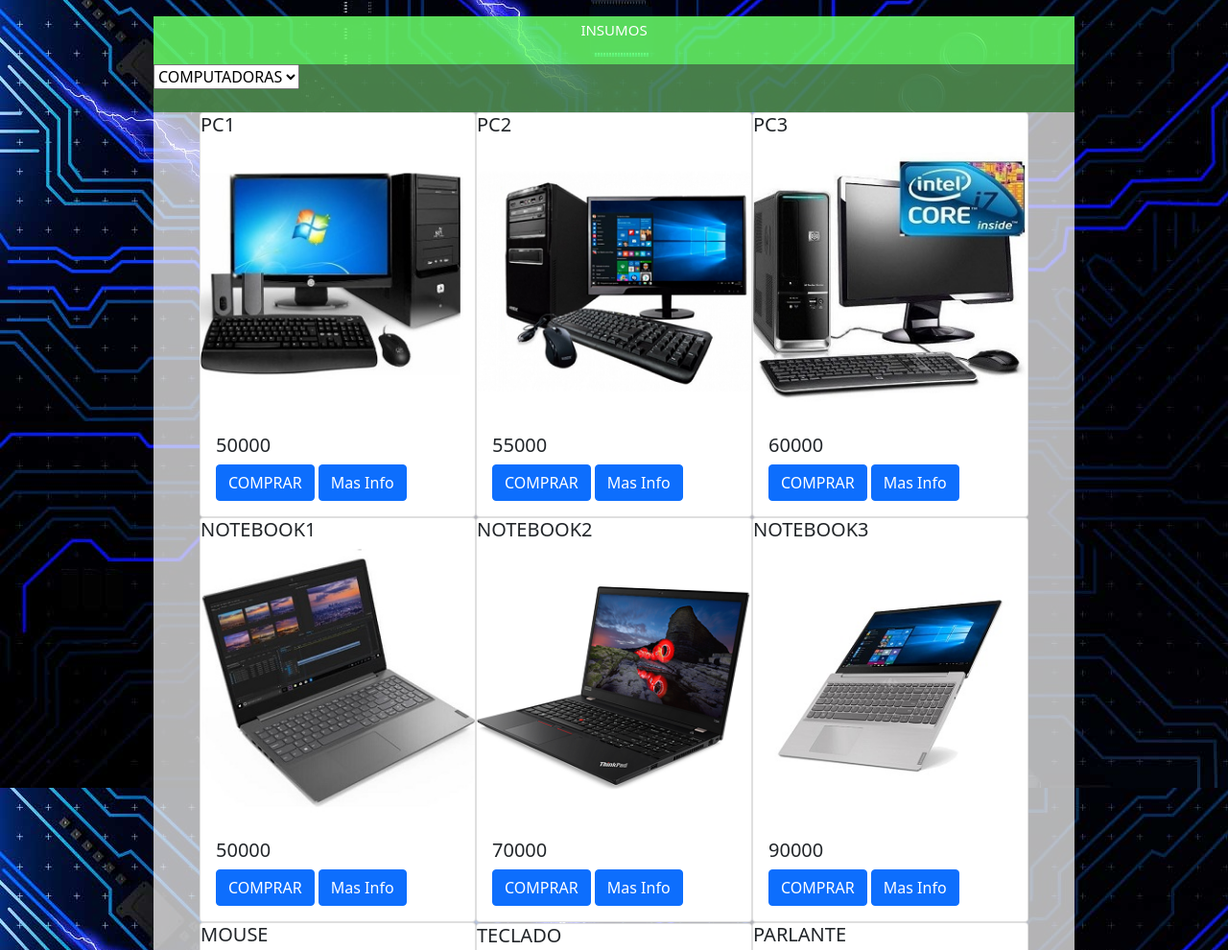
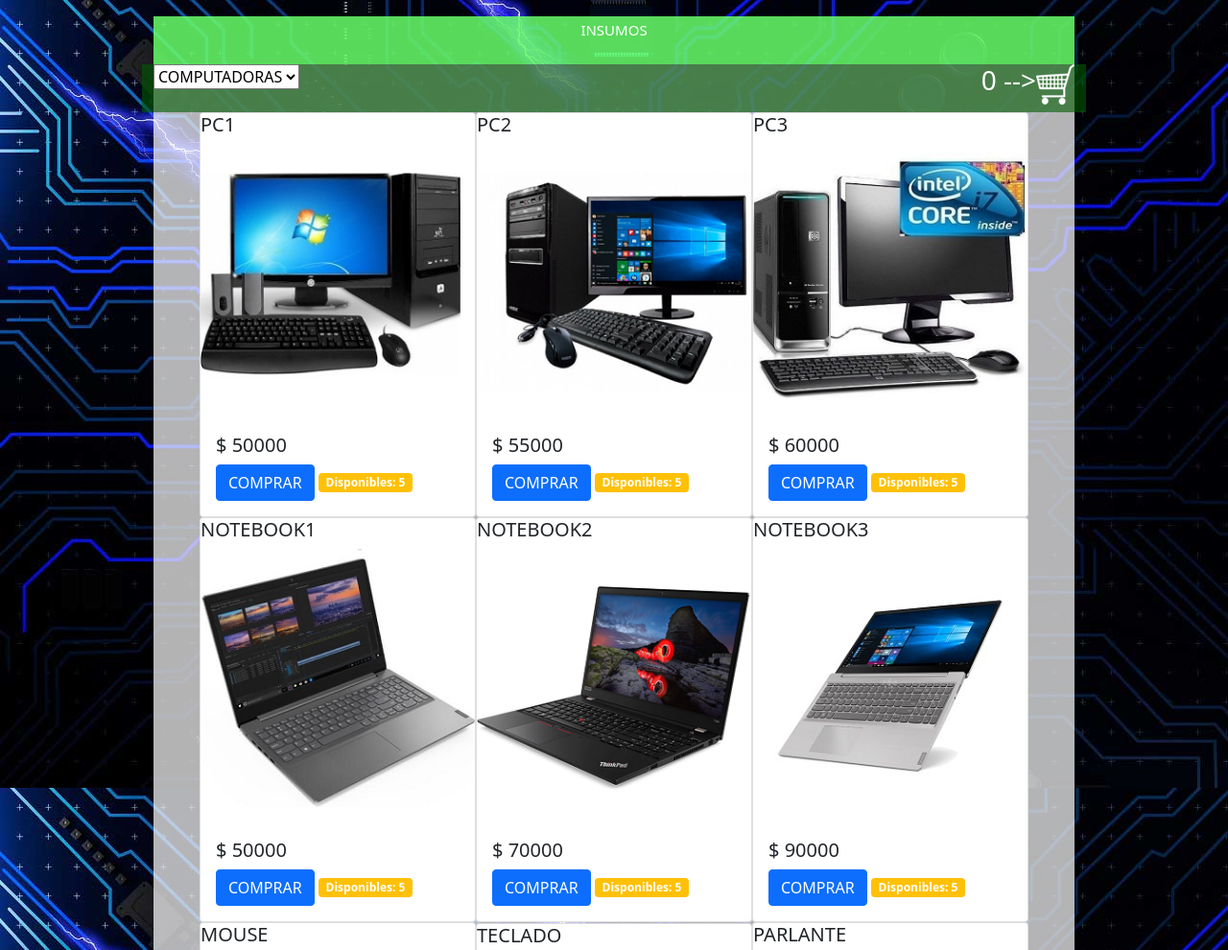
Before and after one commit to NicolasLeonardelli2021/Proyecto-Final-Javascript-, a plain HTML site: page index.html in a window 1280 px wide. Shown: the part 1813-2803 px from the top of the page at 96% size. Drawn offline with nearby package versions, Linux system fonts and the light colour scheme.

Commit message:
contador de productos comprados

```diff
--- a/data/productos.json
+++ b/data/productos.json
@@ -1,26 +1,26 @@
-[{"id":1,"nombre":"PC1","precio":50000,"categoria":"COMPUTADORAS","cantidad":1,"imagen":"Imagenes/pc1.jpg"},
-    {"id":2,"nombre":"PC2","precio":55000,"categoria":"COMPUTADORAS","cantidad":1,"imagen":"Imagenes/pc2.jpg"},
-    {"id":3,"nombre":"PC3","precio":60000,"categoria":"COMPUTADORAS","cantidad":1,"imagen":"Imagenes/pc3.jpg"},
-    {"id":4,"nombre":"NOTEBOOK1","precio":50000,"categoria":"COMPUTADORAS","cantidad":1,"imagen":"Imagenes/pc4.jpg"},
-    {"id":5,"nombre":"NOTEBOOK2","precio":70000,"categoria":"COMPUTADORAS","cantidad":1,"imagen":"Imagenes/pc5.jpg"},
-    {"id":6,"nombre":"NOTEBOOK3","precio":90000,"categoria":"COMPUTADORAS","cantidad":1,"imagen":"Imagenes/pc6.jpg"},
-    {"id":7,"nombre":"MOUSE","precio":400,"categoria":"INSUMOS","cantidad":1,"imagen":"Imagenes/insumo1.jpg"},
-    {"id":8,"nombre":"TECLADO","precio":500,"categoria":"INSUMOS","cantidad":1,"imagen":"Imagenes/insumo2.jpg"},
-    {"id":9,"nombre":"PARLANTE","precio":450,"categoria":"INSUMOS","cantidad":1,"imagen":"Imagenes/insumo3.jpg"},
-    {"id":10,"nombre":"MEMORIA SD","precio":800,"categoria":"INSUMOS","cantidad":1,"imagen":"Imagenes/insumo4.jpg"},
-    {"id":11,"nombre":"PENDRIVE","precio":850,"categoria":"INSUMOS","cantidad":1,"imagen":"Imagenes/insumo5.jpg"},
-    {"id":12,"nombre":"CAMARA WEB","precio":600,"categoria":"INSUMOS","cantidad":1,"imagen":"Imagenes/insumo6.jpg"},
-    {"id":13,"nombre":"MEMORIA RAM","precio":3000,"categoria":"HARDWARE","cantidad":1,"imagen":"Imagenes/hardware1.jpg"},
-    {"id":14,"nombre":"DISCO RIGIDO","precio":4500,"categoria":"HARDWARE","cantidad":1,"imagen":"Imagenes/hardware2.jpg"},
-    {"id":15,"nombre":"LECTOGRABADORA DVD","precio":2500,"categoria":"HARDWARE","cantidad":1,"imagen":"Imagenes/hardware3.jpg"},
-    {"id":16,"nombre":"PLACA MADRE","precio":7500,"categoria":"HARDWARE","cantidad":1,"imagen":"Imagenes/hardware4.jpg"},
-    {"id":17,"nombre":"FUENTE DE ALIMENTACION","precio":3000,"categoria":"HARDWARE","cantidad":1,"imagen":"Imagenes/hardware5.jpg"},
-    {"id":18,"nombre":"PLACA DE VIDEO","precio":8000,"categoria":"HARDWARE","cantidad":1,"imagen":"Imagenes/hardware6.jpg"},
-    {"id":19,"nombre":"ROUTER","precio":2500,"categoria":"REDES","cantidad":1,"imagen":"Imagenes/redes1.jpg"},
-    {"id":19,"nombre":"SWITCH 8 CANALES","precio":2000,"categoria":"REDES","cantidad":1,"imagen":"Imagenes/redes2.jpg"},
-    {"id":19,"nombre":"REPETIDOR","precio":1500,"categoria":"REDES","cantidad":1,"imagen":"Imagenes/redes3.jpg"},
-    {"id":19,"nombre":"PLACA DE RED WIFI","precio":2500,"categoria":"REDES","cantidad":1,"imagen":"Imagenes/redes4.jpg"},
-    {"id":19,"nombre":"PLACA DE RED ETHERNET","precio":1000,"categoria":"REDES","cantidad":1,"imagen":"Imagenes/redes5.jpg"},
-    {"id":19,"nombre":"SWITCH 16 CANALES","precio":10000,"categoria":"REDES","cantidad":1,"imagen":"Imagenes/redes6.jpg"}
+[{"id":1,"nombre":"PC1","precio":50000,"categoria":"COMPUTADORAS","cant":5,"imagen":"Imagenes/pc1.jpg"},
+    {"id":2,"nombre":"PC2","precio":55000,"categoria":"COMPUTADORAS","cant":5,"imagen":"Imagenes/pc2.jpg"},
+    {"id":3,"nombre":"PC3","precio":60000,"categoria":"COMPUTADORAS","cant":5,"imagen":"Imagenes/pc3.jpg"},
+    {"id":4,"nombre":"NOTEBOOK1","precio":50000,"categoria":"COMPUTADORAS","cant":5,"imagen":"Imagenes/pc4.jpg"},
+    {"id":5,"nombre":"NOTEBOOK2","precio":70000,"categoria":"COMPUTADORAS","cant":5,"imagen":"Imagenes/pc5.jpg"},
+    {"id":6,"nombre":"NOTEBOOK3","precio":90000,"categoria":"COMPUTADORAS","cant":5,"imagen":"Imagenes/pc6.jpg"},
+    {"id":7,"nombre":"MOUSE","precio":400,"categoria":"INSUMOS","cant":5,"imagen":"Imagenes/insumo1.jpg"},
+    {"id":8,"nombre":"TECLADO","precio":500,"categoria":"INSUMOS","cant":5,"imagen":"Imagenes/insumo2.jpg"},
+    {"id":9,"nombre":"PARLANTE","precio":450,"categoria":"INSUMOS","cant":3,"imagen":"Imagenes/insumo3.jpg"},
+    {"id":10,"nombre":"MEMORIA SD","precio":800,"categoria":"INSUMOS","cant":5,"imagen":"Imagenes/insumo4.jpg"},
+    {"id":11,"nombre":"PENDRIVE","precio":850,"categoria":"INSUMOS","cant":6,"imagen":"Imagenes/insumo5.jpg"},
+    {"id":12,"nombre":"CAMARA WEB","precio":600,"categoria":"INSUMOS","cant":5,"imagen":"Imagenes/insumo6.jpg"},
+    {"id":13,"nombre":"MEMORIA RAM","precio":3000,"categoria":"HARDWARE","cant":6,"imagen":"Imagenes/hardware1.jpg"},
+    {"id":14,"nombre":"DISCO RIGIDO","precio":4500,"categoria":"HARDWARE","cant":7,"imagen":"Imagenes/hardware2.jpg"},
+    {"id":15,"nombre":"LECTOGRABADORA DVD","precio":2500,"categoria":"HARDWARE","cant":2,"imagen":"Imagenes/hardware3.jpg"},
+    {"id":16,"nombre":"PLACA MADRE","precio":7500,"categoria":"HARDWARE","cant":2,"imagen":"Imagenes/hardware4.jpg"},
+    {"id":17,"nombre":"FUENTE DE ALIMENTACION","precio":3000,"categoria":"HARDWARE","cant":4,"imagen":"Imagenes/hardware5.jpg"},
+    {"id":18,"nombre":"PLACA DE VIDEO","precio":8000,"categoria":"HARDWARE","cant":5,"imagen":"Imagenes/hardware6.jpg"},
+    {"id":19,"nombre":"ROUTER","precio":2500,"categoria":"REDES","cant":4,"imagen":"Imagenes/redes1.jpg"},
+    {"id":19,"nombre":"SWITCH 8 CANALES","precio":2000,"categoria":"REDES","cant":1,"imagen":"Imagenes/redes2.jpg"},
+    {"id":19,"nombre":"REPETIDOR","precio":1500,"categoria":"REDES","cant":2,"imagen":"Imagenes/redes3.jpg"},
+    {"id":19,"nombre":"PLACA DE RED WIFI","precio":2500,"categoria":"REDES","cant":3,"imagen":"Imagenes/redes4.jpg"},
+    {"id":19,"nombre":"PLACA DE RED ETHERNET","precio":1000,"categoria":"REDES","cant":3,"imagen":"Imagenes/redes5.jpg"},
+    {"id":19,"nombre":"SWITCH 16 CANALES","precio":10000,"categoria":"REDES","cant":1,"imagen":"Imagenes/redes6.jpg"}
 
 ]
--- a/estilos.css
+++ b/estilos.css
@@ -165,7 +165,7 @@ color: rgba(0, 0, 255, 1);
 
 }
 #submenu{
-	width: 960px;
+
 	height: 50px;
 	background-color: rgba(0, 90, 0, 0.6)
 }
--- a/index.html
+++ b/index.html
@@ -95,13 +95,14 @@ Optimización software, copias de seguridad ...</p>
 
 		</article>
 
-		<div id="submenu">
-			<div>
+
+			<div class="row" id="submenu">
+				<div class="col">
 				<select name="" id="filtroCategorias">
 
 				</select>
-			</div>
-			<div id="carritoCantidad">
+				</div>
+			<div class="col" id="carritoCantidad">
 
 			</div>
 		</div>
@@ -110,9 +111,7 @@ Optimización software, copias de seguridad ...</p>
 
 
 		</div>
-		<div id="carritoProductos">
 
-		</div>
 
 	</section>
 
--- a/js/funciones.js
+++ b/js/funciones.js
@@ -8,11 +8,11 @@ function productosUI(productos, id){
 	for(const producto of productos){
 		$(id).append((` <div class="card" style="width: 18rem;">
 						<h5> ${producto.nombre}</h5>
-						<img src="${producto.imagen}" alt="pc 1">
+						<img src="${producto.imagen}" alt="${producto.nombre}">
 						<div class="card-body">
-							<h5> ${producto.precio} </h5>
+							<h5>$ ${producto.precio} </h5>
 							<a href="" id='${producto.id}' class="btn btn-primary btn-compra">COMPRAR</a>
-							<a href="#" class="btn btn-primary btn-compra">Mas Info</a>
+							<span class="badge bg-warning">Disponibles: ${producto.cantidad}</span>
 						</div>
 						</div>
 					`))
@@ -51,7 +51,7 @@ localStorage.setItem("carrito",JSON.stringify(carrito));
 carritoUI(carrito);
 }
 
-/*
+
 // RENDERIZAR LA INTERFAZ DEL CARRITO
 function carritoUI(productos){
 //$('#carritoCantidad').html(productos.length);
@@ -60,19 +60,20 @@ $('#carritoCantidad').empty();
 $('#carritoCantidad').append(`<h3 id="contadorCarrito">${productos.length} --> </h3>
 <a href="#"><img src="Imagenes/carrito.png" alt="carrito de compras"></a>`);
 
+/*
 $('#carritoProductos').empty();
 
 for(const producto of productos){
 	$('#carritoProductos').append(registroCarrito(producto));
 }
-
+*/
  //Asociar evento a la interfaz generada
- $(".btn-add").click(addCantidad);
+ //$(".btn-add").click(addCantidad);
  //$(".btn-delete").click(eliminarCarrito);
 
 }
 
-*/
+
 /*
 //MANEJADOR PARA AGREGAR CANTIDAD
 function addCantidad(){
--- a/js/index.js
+++ b/js/index.js
@@ -8,16 +8,17 @@ $(document).ready(function(){
             carrito.push(new Producto(literal.id, literal.nombre, literal.precio,literal.categoria,literal.cantidad,literal.imagen));
         }
         console.log(carrito);
-        //carritoUI(carrito);
+
     }
     */
+    carritoUI(carrito);
 // CARGAR DATA DE ORIGEN LOCAL
 $.get("data/productos.json",function(datos,estado){
 	console.log(datos);
 	console.log(estado);
 	if(estado == "success"){
 		for(const literal of datos){
-			productos.push(new Producto(literal.id, literal.nombre, literal.precio,literal.categoria,literal.cantidad,literal.imagen));
+			productos.push(new Producto(literal.id, literal.nombre, literal.precio,literal.categoria,literal.cant,literal.imagen));
 		}
 	}
 	console.log(productos);
--- a/js/producto.js
+++ b/js/producto.js
@@ -2,12 +2,12 @@
 
 // CLASE PRODUCTO
 class Producto{
-	constructor(id,nombre,precio,categoria,descripcion,imagen,cantidad){
+	constructor(id,nombre,precio,categoria,cantidad,imagen){
 		this.id = parseInt(id);
 		this.nombre = nombre;
 		this.precio = parseFloat(precio);
 		this.categoria = categoria;
-        this.cantidad = cantidad || 1;
+        this.cantidad = parseInt(cantidad);
 		//this.descripcion = descripcion;
 		this.imagen = imagen;
 
```
